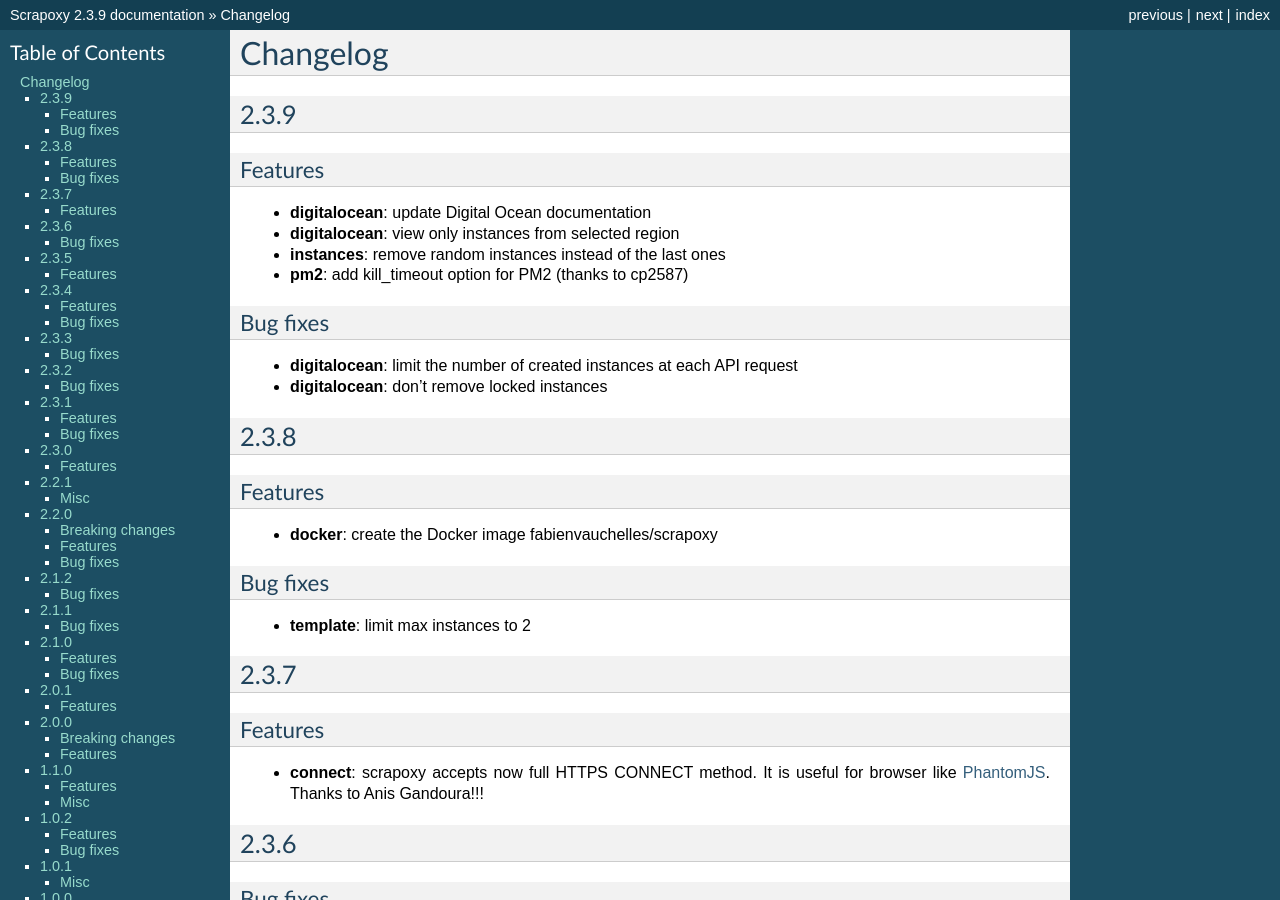
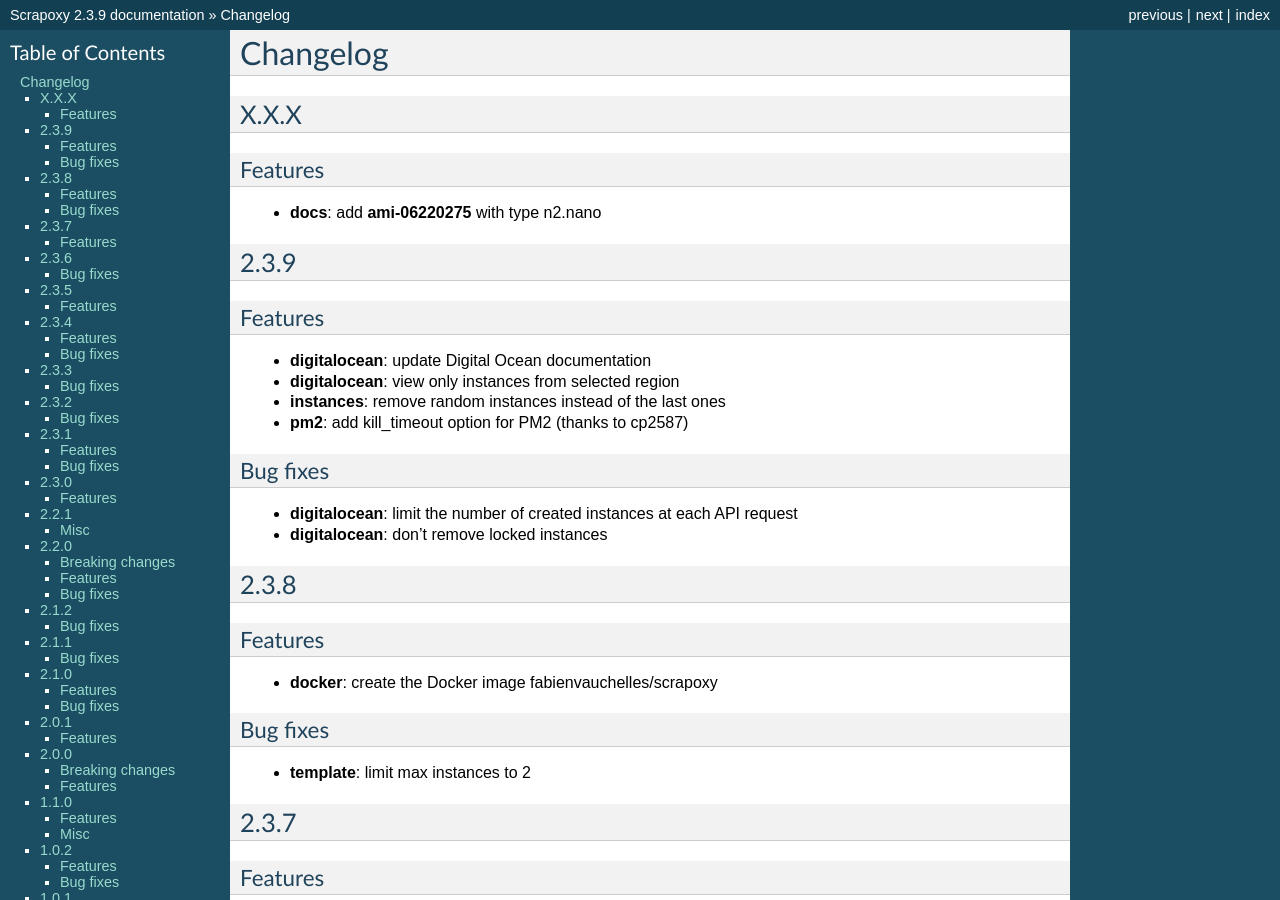
Before and after one commit to zahlio/scrapoxy, a Sphinx documentation site: the page built from docs/changelog.rst, in a window 1280 px wide and 900 px high. Built offline with Sphinx 7.4.7, drawn with Linux system fonts in a browser that asks for light colours.

Commit message:
feat(awsec2): add new AMI support for type n2.nano

```diff
--- a/docs/changelog.rst
+++ b/docs/changelog.rst
@@ -1,6 +1,15 @@
 =========
 Changelog
 =========
+
+
+X.X.X
+=====
+
+Features
+--------
+
+- **docs**: add **ami-06220275** with type n2.nano
 
 
 2.3.9
--- a/docs/standard/providers/awsec2/index.rst
+++ b/docs/standard/providers/awsec2/index.rst
@@ -32,8 +32,8 @@
 
 Public AMI are available for theses regions:
 
-- eu-west-1: ami-c74d0db4
-
+- eu-west-1 / t1.micro: ami-c74d0db4
+- eu-west-1 / t2.nano: ami-06220275
 
 If you cannot find your region, you can :doc:`Copy an AMI from a region to another <copy_ami_to_region/index>`.
 
```
